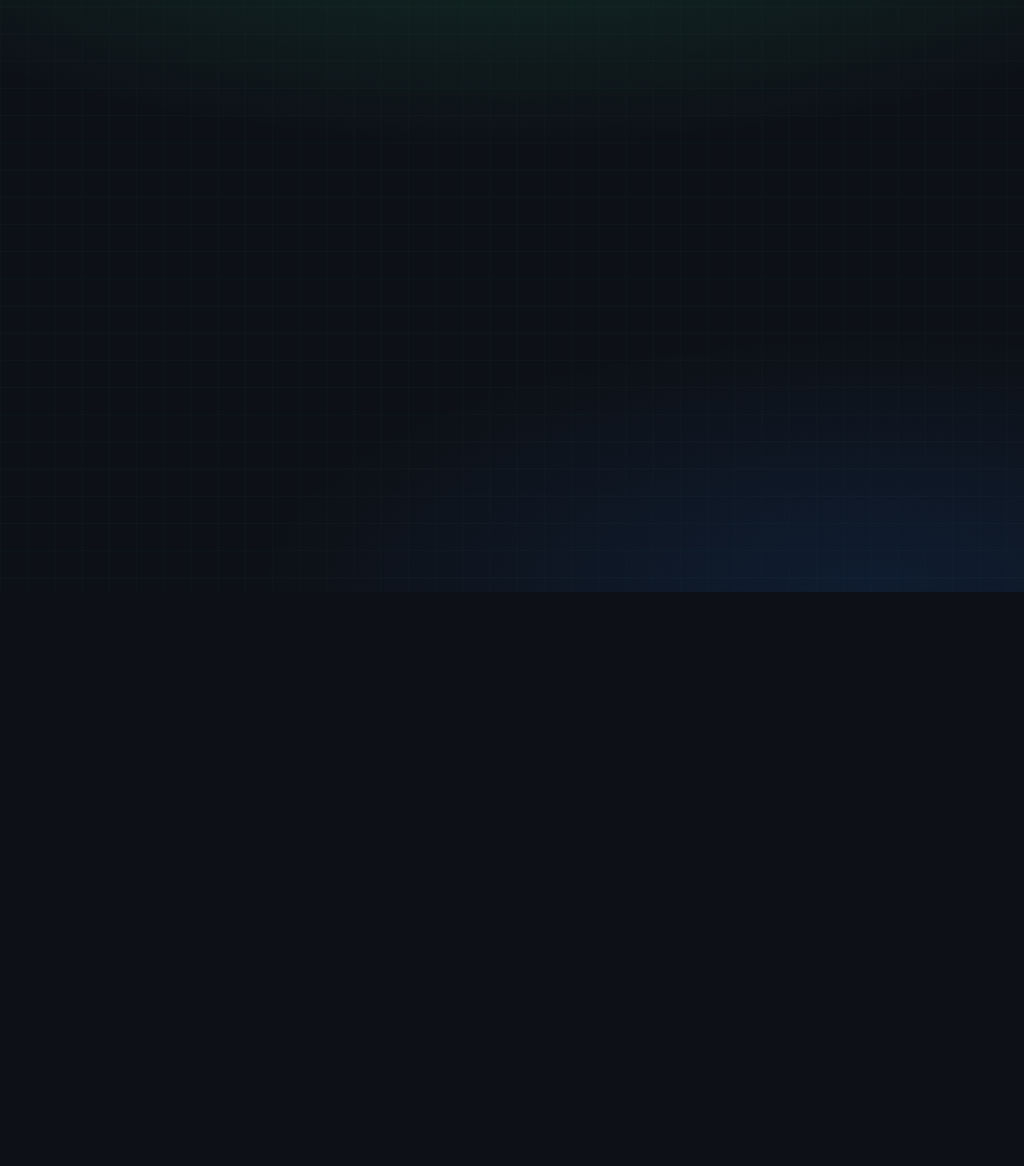
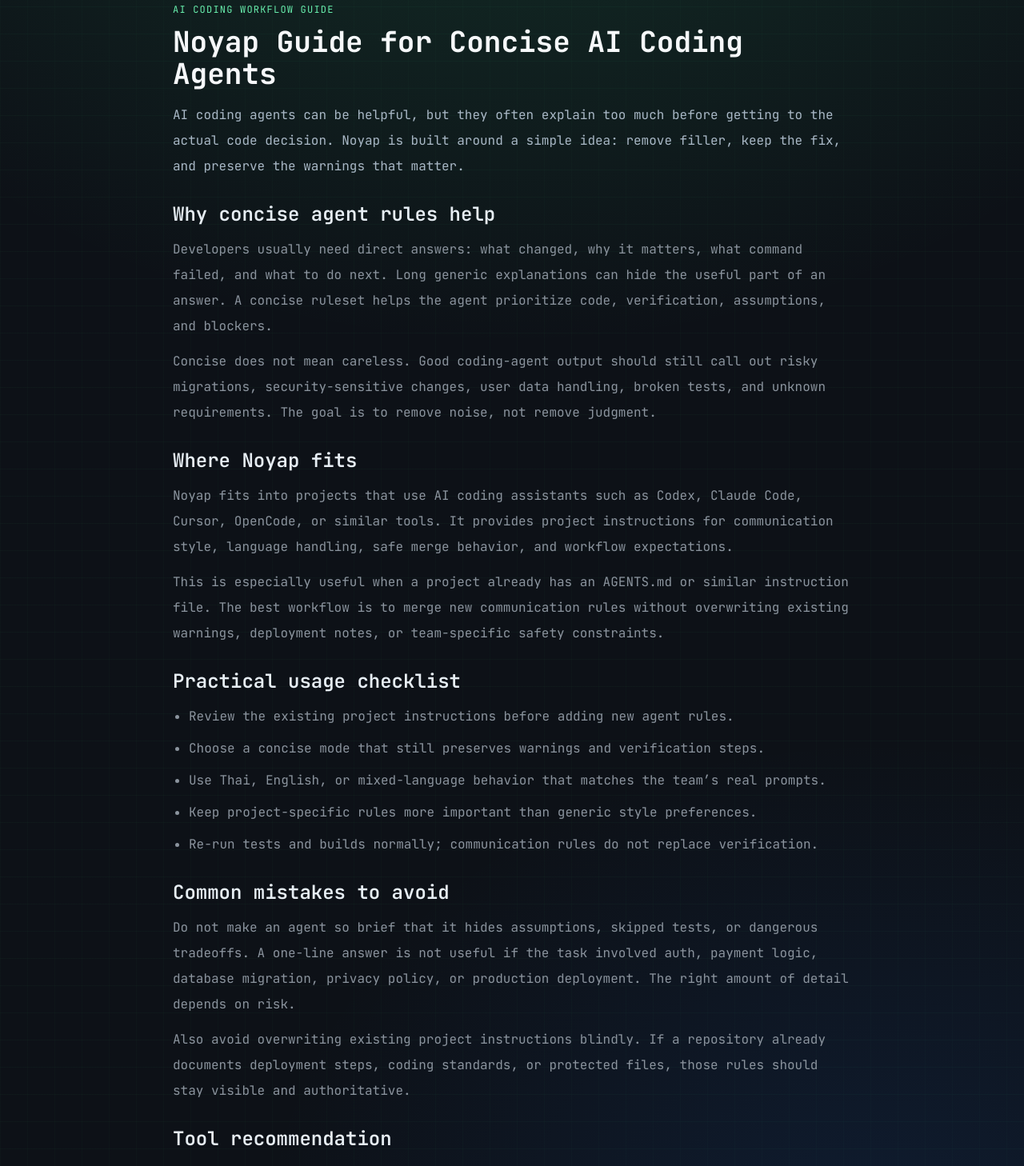
Before and after one commit to ppwnr88/landing_page, a React (Vite) app: page /blog/noyap-ai-coding-agent-guide in a window 1280 px wide. Before the commit this address had no page. Shown: the part 60-1518 px from the top of the page at 80% size. Before the commit the page ends 800 px from the top, so only its background shows below. Built offline with nearby package versions, Linux system fonts and the light colour scheme.

Commit message:
Add Noyap tool page

```diff
--- a/src/components/ToolCard.tsx
+++ b/src/components/ToolCard.tsx
@@ -10,6 +10,7 @@
   FileCode,
   Calculator,
   Hash,
+  Bot,
   ArrowUpRight,
   LucideIcon,
 } from 'lucide-react'
@@ -27,6 +28,7 @@
   FileCode,
   Calculator,
   Hash,
+  Bot,
 }
 
 interface ToolCardProps {
--- a/src/data/toolContent.ts
+++ b/src/data/toolContent.ts
@@ -481,4 +481,48 @@
       },
     ],
   },
+  noyap: {
+    overview: [
+      'Noyap is a CLI-first ruleset for AI coding agents. It is designed for developers who want agents to spend less space on generic explanation and more attention on concrete code, tradeoffs, warnings, and next actions.',
+      'The tool focuses on communication rules rather than replacing the agent itself. It helps configure concise behavior, multilingual responses, and safer collaboration habits inside coding workflows.',
+    ],
+    steps: [
+      'Open the Noyap website.',
+      'Review the install command and supported agent workflows.',
+      'Run the CLI in a project where you want concise agent rules.',
+      'Choose the agent, language mode, and merge strategy that fit the repository.',
+      'Review generated instructions before relying on them in real work.',
+    ],
+    bestFor: [
+      'Reducing verbose AI coding-agent responses',
+      'Standardizing agent communication rules across projects',
+      'Working naturally with Thai, English, or mixed developer prompts',
+      'Keeping existing AGENTS.md project rules while adding concise defaults',
+    ],
+    examples: [
+      'Add concise AI-agent rules to a project where responses have become too long.',
+      'Configure Thai-native developer phrasing for a local team workflow.',
+      'Merge Noyap defaults into an existing AGENTS.md without overwriting project-specific warnings.',
+    ],
+    limitations: [
+      'Noyap changes communication rules; it does not guarantee the agent will always make correct code decisions.',
+      'Generated or merged instructions should be reviewed before use in important repositories.',
+      'Project-specific safety, deployment, and security rules should remain authoritative.',
+      'Concise responses still need enough detail for high-risk code, migrations, auth, payments, and data handling.',
+    ],
+    relatedGuides: [
+      { title: 'Noyap guide for concise AI coding agents', href: '/blog/noyap-ai-coding-agent-guide' },
+      { title: 'Browser text editor workflows for quick notes and drafts', href: '/blog/browser-text-editor-workflows' },
+    ],
+    faq: [
+      {
+        q: 'Does Noyap replace my coding agent?',
+        a: 'No. Noyap provides communication and workflow rules that can be used with coding agents. The agent still performs the actual code reasoning and edits.',
+      },
+      {
+        q: 'Should concise mode remove warnings?',
+        a: 'No. Concise output should remove filler, not important safety notes, blockers, assumptions, or verification details.',
+      },
+    ],
+  },
 }
--- a/src/data/tools.ts
+++ b/src/data/tools.ts
@@ -183,4 +183,19 @@
     icon: 'Hash',
     accent: 'from-forest-800 to-forest-900',
   },
+  {
+    id: 'noyap',
+    title: 'Noyap',
+    description: 'Concise rules for AI coding agents',
+    longDescription:
+      'Noyap is a CLI-first ruleset that helps AI coding agents communicate more concisely, preserve useful warnings, and support multilingual developer workflows.',
+    useCases: [
+      'Reduce verbose AI responses',
+      'Set coding-agent communication rules',
+      'Support Thai and English developer prompts',
+    ],
+    url: 'https://noyap.wannarat.cc',
+    icon: 'Bot',
+    accent: 'from-earth-800 to-earth-900',
+  },
 ]
--- a/src/main.tsx
+++ b/src/main.tsx
@@ -24,6 +24,7 @@
 import BrowserTextEditorWorkflows from './pages/blog/browser-text-editor-workflows'
 import EntertainmentNumberTools from './pages/blog/entertainment-number-tools'
 import HashGeneratorChecksumGuide from './pages/blog/hash-generator-checksum-guide'
+import NoyapAiCodingAgentGuide from './pages/blog/noyap-ai-coding-agent-guide'
 
 createRoot(document.getElementById('root')!).render(
   <StrictMode>
@@ -50,6 +51,7 @@
           <Route path="/blog/browser-text-editor-workflows" element={<BrowserTextEditorWorkflows />} />
           <Route path="/blog/entertainment-number-tools" element={<EntertainmentNumberTools />} />
           <Route path="/blog/hash-generator-checksum-guide" element={<HashGeneratorChecksumGuide />} />
+          <Route path="/blog/noyap-ai-coding-agent-guide" element={<NoyapAiCodingAgentGuide />} />
         </Routes>
       </BrowserRouter>
     </HelmetProvider>
--- a/src/pages/Blog.tsx
+++ b/src/pages/Blog.tsx
@@ -59,6 +59,11 @@
     description: 'Learn hashing, checksums, hash vs encryption, and safe limits for security workflows.',
     href: '/blog/hash-generator-checksum-guide',
   },
+  {
+    title: 'Noyap guide for concise AI coding agents',
+    description: 'Use concise agent rules without losing warnings, verification, or project-specific safety notes.',
+    href: '/blog/noyap-ai-coding-agent-guide',
+  },
 ]
 
 export default function Blog() {
--- /dev/null
+++ b/src/pages/blog/noyap-ai-coding-agent-guide.tsx
@@ -0,0 +1,95 @@
+import { Helmet } from 'react-helmet-async'
+
+export default function NoyapAiCodingAgentGuide() {
+  return (
+    <main className="mx-auto max-w-4xl px-6 py-16 text-earth-300">
+      <Helmet>
+        <title>Noyap Guide for Concise AI Coding Agents - wannarat.cc</title>
+        <meta
+          name="description"
+          content="Learn how concise AI coding-agent rules help reduce filler, preserve important warnings, support multilingual developer prompts, and keep project instructions safe."
+        />
+        <link rel="canonical" href="https://wannarat.cc/blog/noyap-ai-coding-agent-guide" />
+      </Helmet>
+
+      <article className="space-y-7 text-base leading-8 text-earth-400">
+        <header>
+          <p className="text-xs uppercase tracking-widest text-forest-300">AI coding workflow guide</p>
+          <h1 className="mt-3 text-3xl font-bold text-earth-50 md:text-4xl">
+            Noyap Guide for Concise AI Coding Agents
+          </h1>
+          <p className="mt-4 text-earth-300">
+            AI coding agents can be helpful, but they often explain too much before getting to the actual
+            code decision. Noyap is built around a simple idea: remove filler, keep the fix, and preserve
+            the warnings that matter.
+          </p>
+        </header>
+
+        <section>
+          <h2 className="text-2xl font-semibold text-earth-100">Why concise agent rules help</h2>
+          <p className="mt-3">
+            Developers usually need direct answers: what changed, why it matters, what command failed, and
+            what to do next. Long generic explanations can hide the useful part of an answer. A concise
+            ruleset helps the agent prioritize code, verification, assumptions, and blockers.
+          </p>
+          <p className="mt-3">
+            Concise does not mean careless. Good coding-agent output should still call out risky migrations,
+            security-sensitive changes, user data handling, broken tests, and unknown requirements. The goal
+            is to remove noise, not remove judgment.
+          </p>
+        </section>
+
+        <section>
+          <h2 className="text-2xl font-semibold text-earth-100">Where Noyap fits</h2>
+          <p className="mt-3">
+            Noyap fits into projects that use AI coding assistants such as Codex, Claude Code, Cursor,
+            OpenCode, or similar tools. It provides project instructions for communication style, language
+            handling, safe merge behavior, and workflow expectations.
+          </p>
+          <p className="mt-3">
+            This is especially useful when a project already has an AGENTS.md or similar instruction file.
+            The best workflow is to merge new communication rules without overwriting existing warnings,
+            deployment notes, or team-specific safety constraints.
+          </p>
+        </section>
+
+        <section>
+          <h2 className="text-2xl font-semibold text-earth-100">Practical usage checklist</h2>
+          <ul className="mt-3 list-disc space-y-2 pl-5">
+            <li>Review the existing project instructions before adding new agent rules.</li>
+            <li>Choose a concise mode that still preserves warnings and verification steps.</li>
+            <li>Use Thai, English, or mixed-language behavior that matches the team’s real prompts.</li>
+            <li>Keep project-specific rules more important than generic style preferences.</li>
+            <li>Re-run tests and builds normally; communication rules do not replace verification.</li>
+          </ul>
+        </section>
+
+        <section>
+          <h2 className="text-2xl font-semibold text-earth-100">Common mistakes to avoid</h2>
+          <p className="mt-3">
+            Do not make an agent so brief that it hides assumptions, skipped tests, or dangerous tradeoffs.
+            A one-line answer is not useful if the task involved auth, payment logic, database migration,
+            privacy policy, or production deployment. The right amount of detail depends on risk.
+          </p>
+          <p className="mt-3">
+            Also avoid overwriting existing project instructions blindly. If a repository already documents
+            deployment steps, coding standards, or protected files, those rules should stay visible and
+            authoritative.
+          </p>
+        </section>
+
+        <section>
+          <h2 className="text-2xl font-semibold text-earth-100">Tool recommendation</h2>
+          <p className="mt-3">
+            Start from the{' '}
+            <a href="/tools/noyap" className="text-forest-300 hover:underline">
+              Noyap tool page
+            </a>{' '}
+            to review the purpose, examples, limitations, and installation path before opening the full
+            project website.
+          </p>
+        </section>
+      </article>
+    </main>
+  )
+}
```
Also changed, not shown: 1 other file (tests, documents, lock files or other folders).
